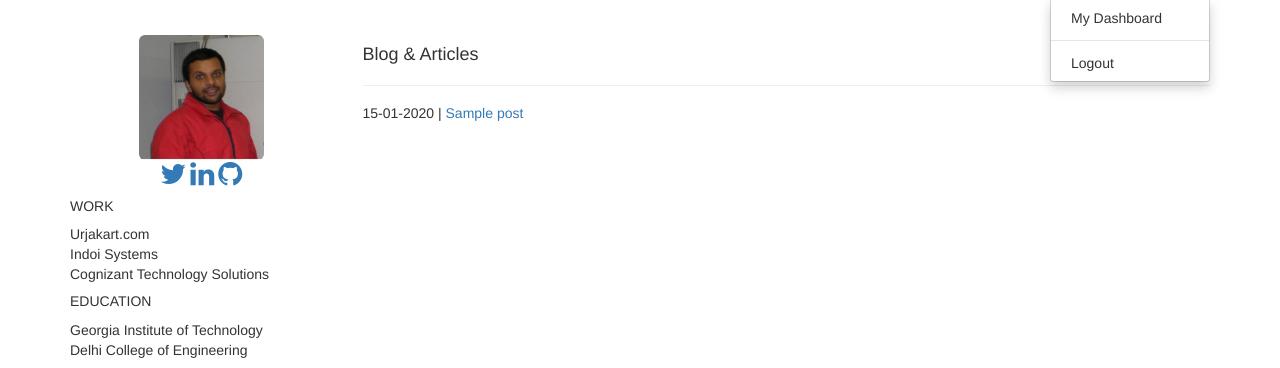
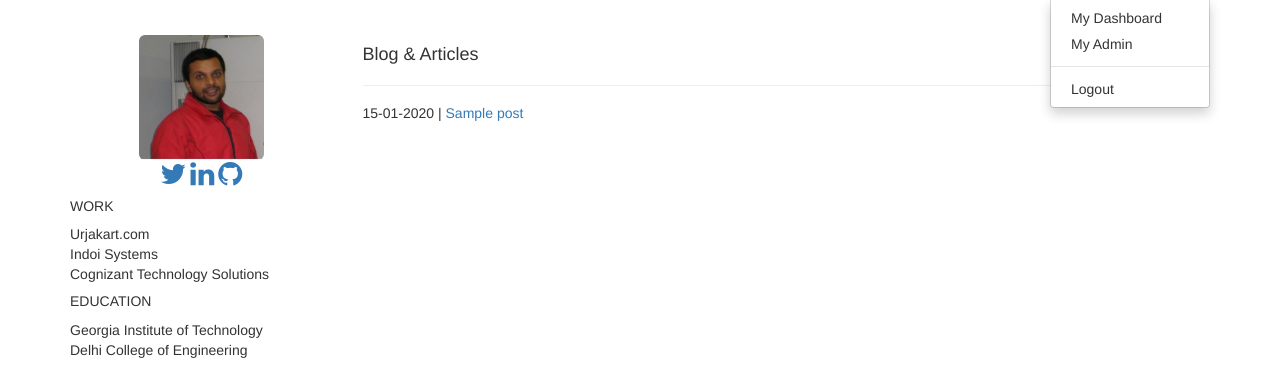
Before and after one commit to rana2884/mysite, a Django app: page /blog/ in a window 1280 px wide, after a click that opens the changed part. Shown: the part 52-420 px from the top of the page. Run offline with Django 3.2, Linux system fonts and the light colour scheme; a user stored in the database is signed in; tables that the repository leaves empty hold one stand-in row (values such as "Sample post"); some libraries are stand-ins or nearby versions.

Commit message:
admin link in account

```diff
--- a/templates/base.html
+++ b/templates/base.html
@@ -51,6 +51,9 @@
                 <a href="#" class="dropdown-toggle" data-toggle="dropdown" role="button" aria-haspopup="true" aria-expanded="false">Hi, {{ user.username }}<span class="caret"></span></a>
              <ul class="dropdown-menu">
             <li><a href="/dashboard">My Dashboard</a></li>
+                {% if user.is_staff %}
+                <li><a href="/admin">My Admin</a></li>
+                {% endif %}
                 <li class="divider"></li>
             <li><a href="/logout">Logout</a></li>
             {% else %}
```
